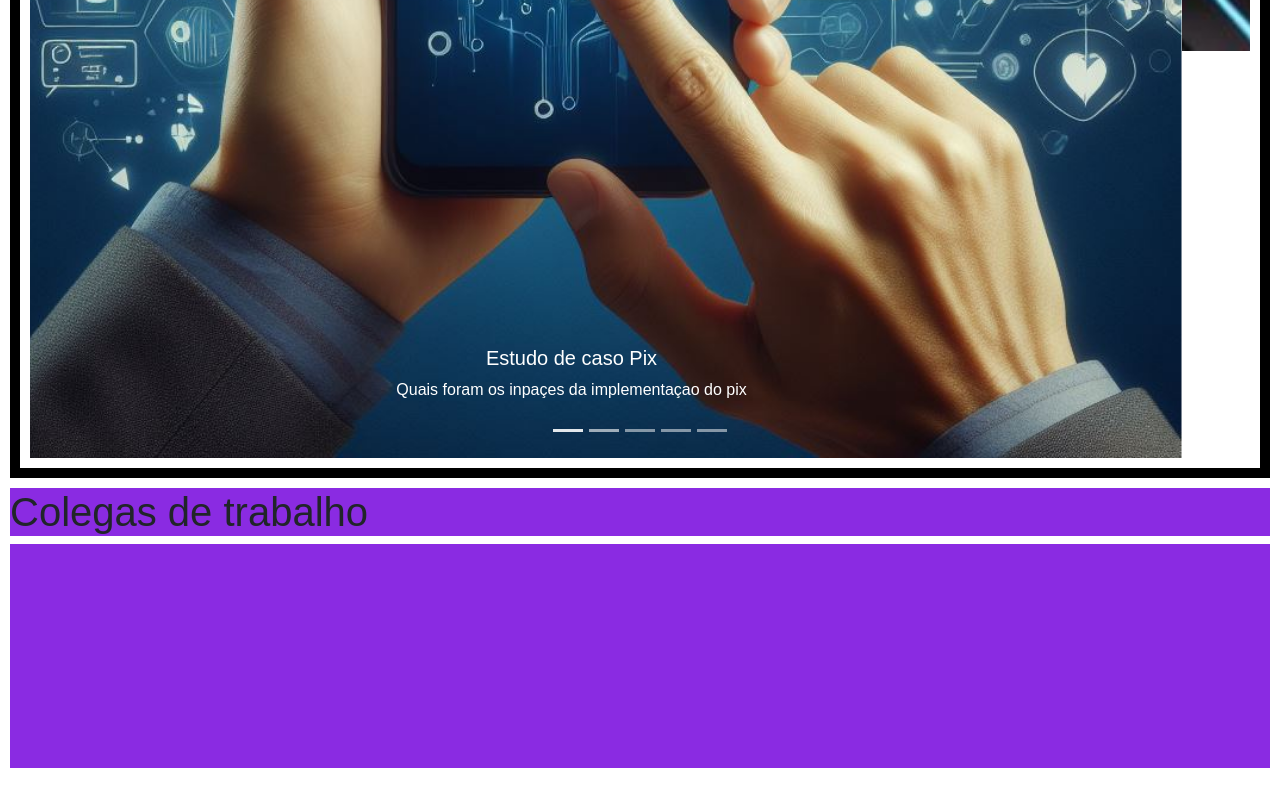
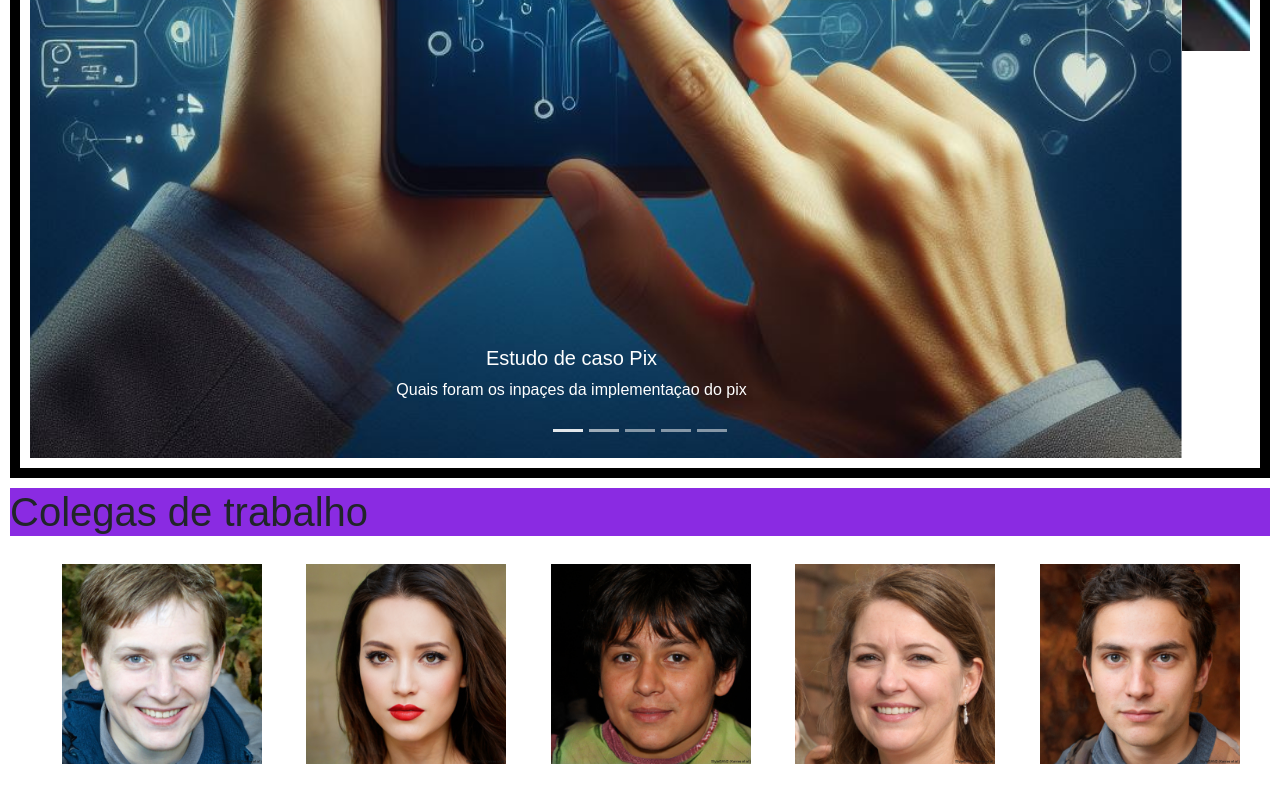
Before and after one commit to MateusRodrigu/Perfilgithub, a plain HTML site: page index.html in a window 1280 px wide. Shown: the part 1691-2491 px from the top of the page. Before the commit the page ends 2469 px from the top, so only its background shows below. Drawn offline with nearby package versions, Linux system fonts and the light colour scheme.

Commit message:
utima atualizaçao do dia

```diff
--- a/assets/css/styles.css
+++ b/assets/css/styles.css
@@ -58,18 +58,25 @@ section {
     padding: 10px;
 }
 footer {
-    display: grid;
-    grid-template-rows: 1fr 1fr 1fr 1fr 1fr;
-    grid-template-columns: 1fr;
+
     margin: 10px;
 }
 
 footer h1 {
+    border-en   ;
     background-color: blueviolet;
     grid-row: 1/2;
     grid-column: 1/6;
 }
-footer img {
-    grid-row: 2/7;
-    background-color: blueviolet;
+
+
+.rodape img{
+    margin: 20px;
+    width: 200px;
 }
+@media screen and (min-width:800px) {
+    .rodape li{
+        display: inline;
+    }
+
+}
--- a/index.html
+++ b/index.html
@@ -156,12 +156,15 @@
 </body>
 <footer class="rodape">
     <h1>Colegas de trabalho</h1>
-    <img src="" alt="">
-    <img src="" alt="">
-    <img src="" alt="">
-    <img src="" alt="">
-    <img src="" alt="">
-
+    <div class="Colegas">
+        <ul>
+            <li><img src="assets/img/pessoa01.jpg" alt=""></li>
+            <li><img src="assets/img/pessoa02.jpg" alt=""></li>
+            <li><img src="assets/img/pessoa03.jpg" alt=""></li>
+            <li><img src="assets/img/pessoa04.jpg" alt=""></li>
+            <li><img src="assets/img/pessoa05.jpg" alt=""></li>
+        </ul>
+    </div>
 </footer>
 
 </html>
```
Also changed, not shown: assets/img/pessoa01.jpg (added), assets/img/pessoa02.jpg (added), assets/img/pessoa03.jpg (added), assets/img/pessoa04.jpg (added), assets/img/pessoa05.jpg (added).
